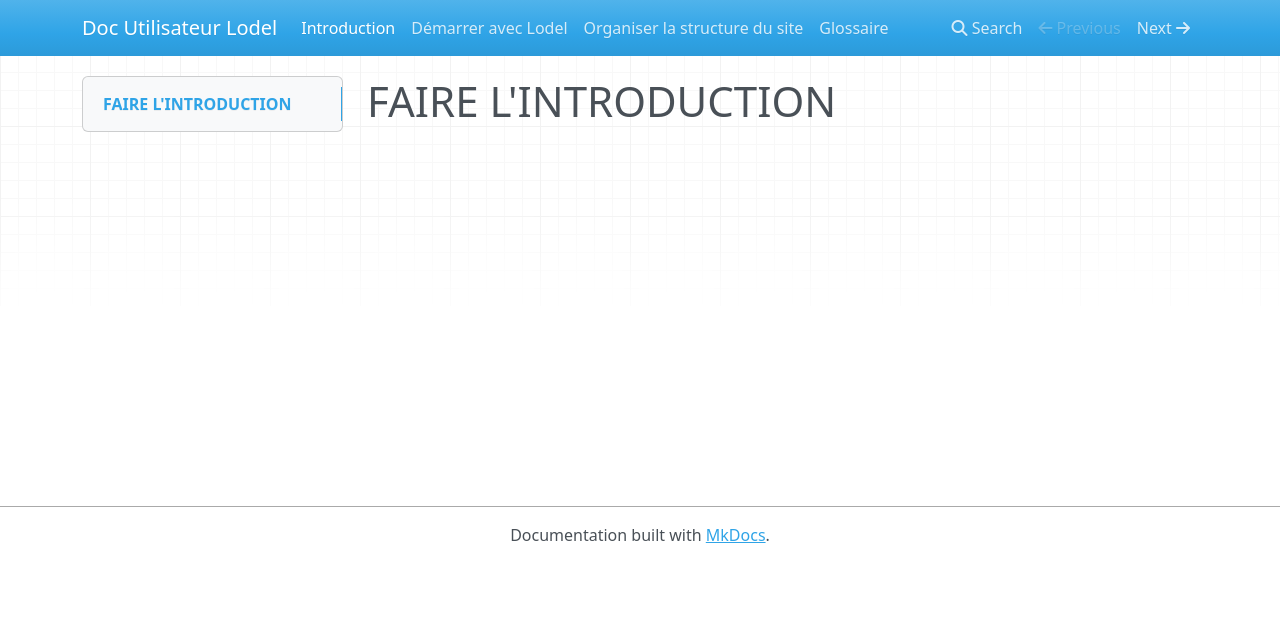
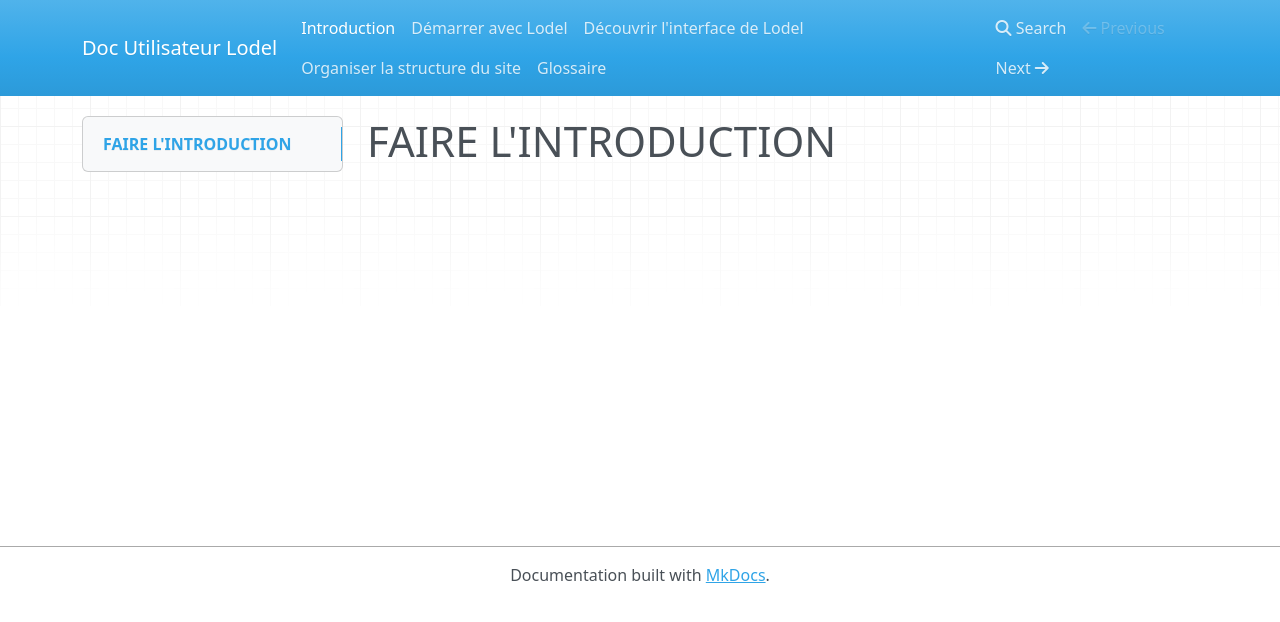
Before and after one commit to ValentinGeorgesDubost/Doc-Lodel-Utilisateur, an MkDocs documentation site: the page built from docs/index.md, in a window 1280 px wide. Shown: the top 622 px of the page. Built offline with MkDocs 1.6.1, drawn with Linux system fonts in a browser that asks for light colours; nearby versions of some CDN libraries; old or Windows-style settings are respelled for this version of MkDocs.

Commit message:
Update mkdocs.yml

```diff
--- a/mkdocs.yml
+++ b/mkdocs.yml
@@ -3,5 +3,6 @@ site_name: Doc Utilisateur Lodel
 pages:
 - Introduction: 'index.md'
 - 'Démarrer avec Lodel.md'
+- Découvrir l'interface de Lodel: 'Découvrir interface de Lodel.md'
 - 'Organiser la structure du site.md'
 - 'Glossaire.md'
```
